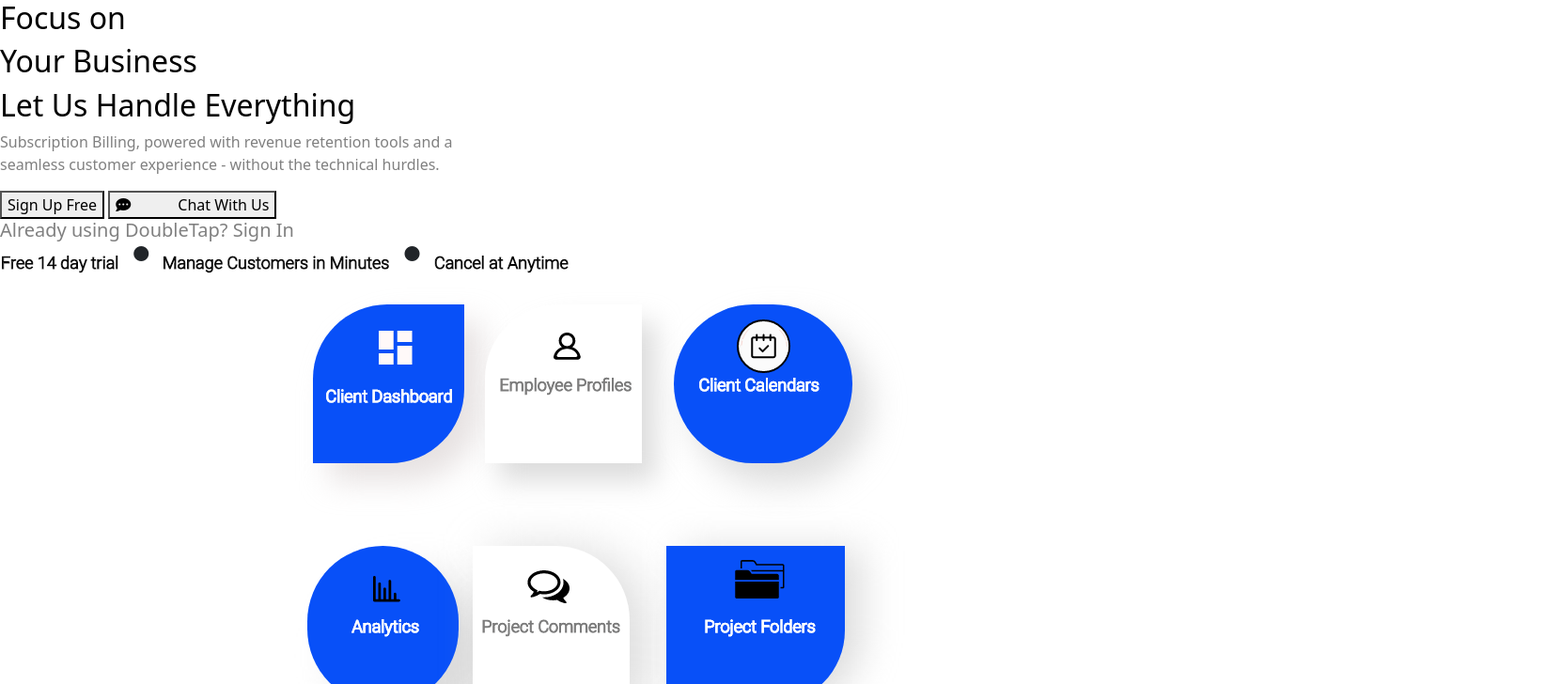
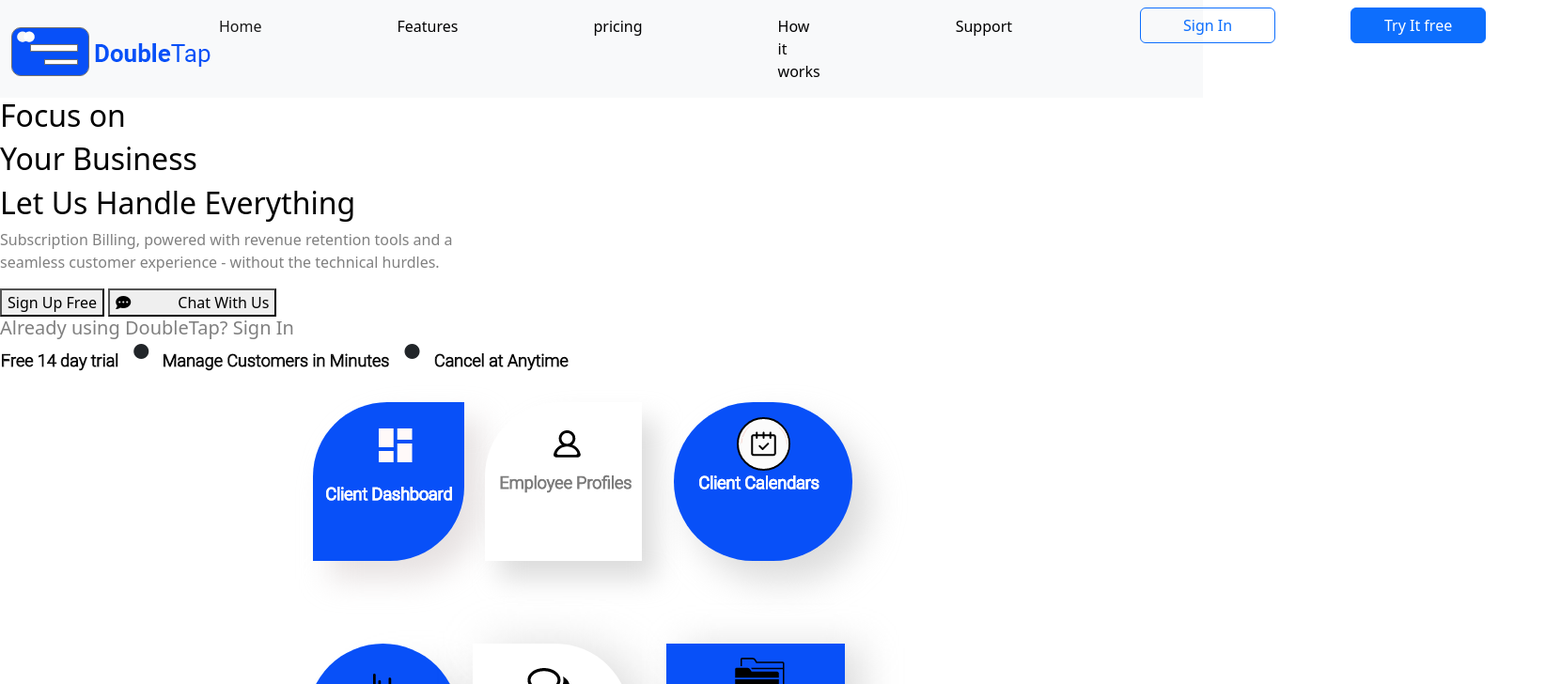
Before and after one commit to Kamaree23/TeamProject, a plain HTML site: page landingpage/lpindex.html in a window 1280 px wide. Shown: the top 728 px of the page at 94% size, 1661 px wide, since content can reach past the window. Drawn offline with nearby package versions, Linux system fonts and the light colour scheme; some icons are missing; files whose address does not match are found by name.

Commit message:
close to finish

```diff
--- a/css/how_it_works.css
+++ b/css/how_it_works.css
@@ -62,3 +62,8 @@ body{
     font-size: 3rem;
     padding-top: 2rem;
 }
+
+.img-list{
+    display: flex;
+    flex-direction: row;
+}
--- a/landingpage/lpindex.html
+++ b/landingpage/lpindex.html
@@ -10,8 +10,45 @@
 <link href="https://cdn.jsdelivr.net/npm/bootstrap@5.2.1/dist/css/bootstrap.min.css" rel="stylesheet" integrity="sha384-iYQeCzEYFbKjA/T2uDLTpkwGzCiq6soy8tYaI1GyVh/UjpbCx/TYkiZhlZB6+fzT" crossorigin="anonymous">
     <script src="https://kit.fontawesome.com/71ddd8b2e0.js" crossorigin="anonymous"></script>
     <title>Document</title>
+    <link rel="stylesheet" href="../css/how_it_works.css">
 </head>
-
+<header>
+  <nav class="navbar navbar-expand-lg bg-light">
+    <div class="container-fluid">
+      <img src="../cosas/Logo.png" alt="">
+      <button class="navbar-toggler" type="button" data-bs-toggle="collapse" data-bs-target="#navbarSupportedContent"
+        aria-controls="navbarSupportedContent" aria-expanded="false" aria-label="Toggle navigation">
+        <span class="navbar-toggler-icon"></span>
+      </button>
+      <div class="header">
+        <ul class="navbar-nav me-auto mb-2 mb-lg-0">
+          <li class="nav-item">
+            <a class="nav-link active" aria-current="page" href="lpindex.html">Home</a>
+          </li>
+          <li class="nav-item">
+            <a class="nav-link" href="#">Features</a>
+          </li>
+          <li class="nav-item">
+            <a class="nav-link" href="#">pricing</a>
+          </li>
+          <li class="nav-item">
+            <a class="nav-link" href="../index.html">How it works</a>
+          </li>
+          <li class="nav-item">
+            <a class="nav-link" href="#">Support </a>
+          </li>
+          <li class="nav-item">
+            <button type="button" class="btn btn-outline-primary bttn" href="#">Sign In</a>
+          </li>
+          <li class="nav-item">
+            <button type="button" class="btn btn-primary bttn" href="#">Try It free</a>
+          </li>
+        </ul>
+        </form>
+      </div>
+    </div>
+  </nav>
+</header>
 <body>
     <nav>
 
```
Also changed, not shown: index.html (+9 -2 lines), cosas/Cancel at Anytime-2.png (added), cosas/Free -2.png (added), cosas/Manage Customers in Minutes-2.png (added), cosas/credit-card-picture.png (deleted), cosas/layer1.png (deleted).
